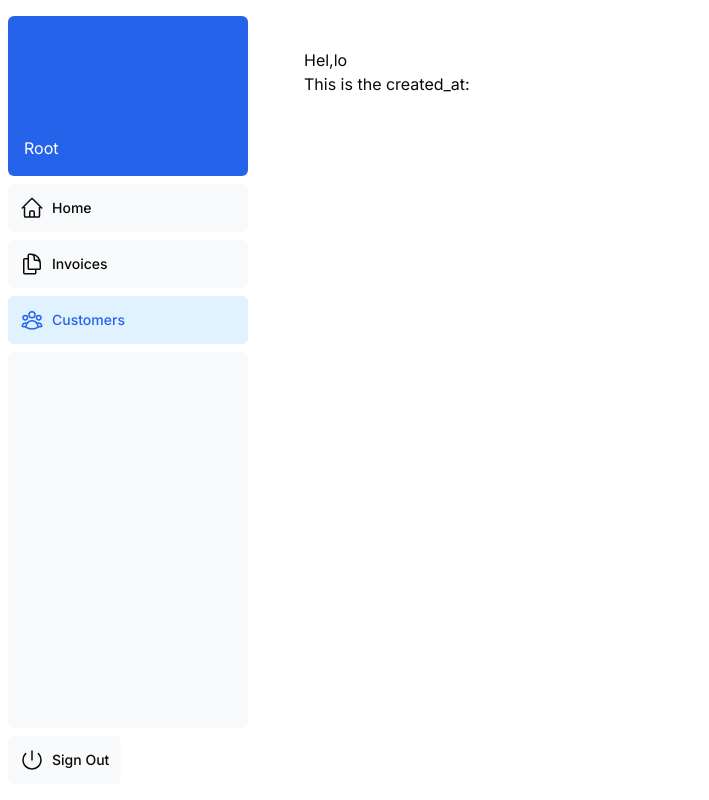
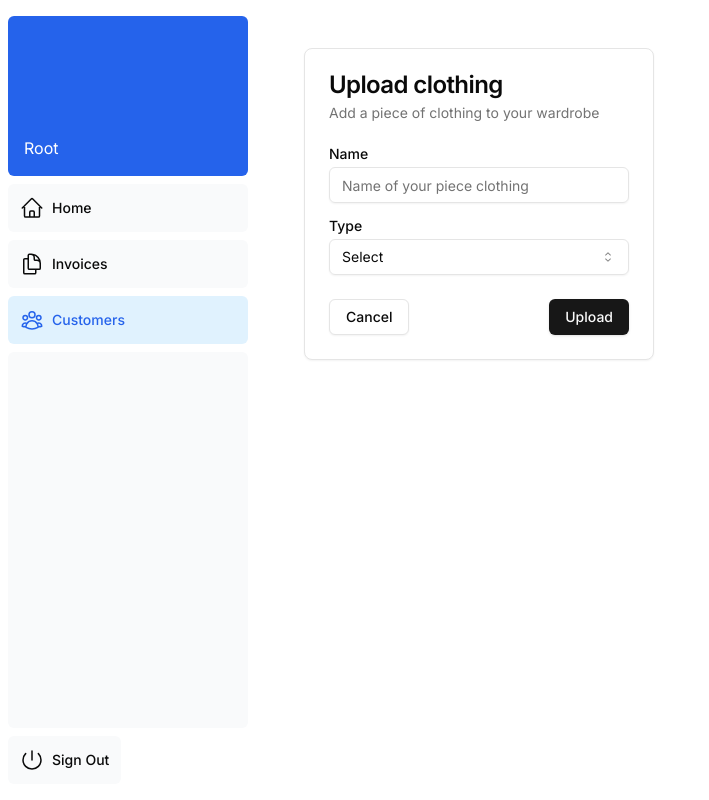
Before and after one commit to pai-grande/hobby-lobby, a Next.js app: page /dashboard/customers in a window 1280 px wide. Shown: the whole page, without its empty margins (0-709 px from the left). Built offline with nearby package versions, Linux system fonts and the light colour scheme; a web font is replaced by a local one.

Commit message:
Started work on dashboard/customers (which will be changed futurely)

```diff
--- a/src/app/dashboard/customers/page.tsx
+++ b/src/app/dashboard/customers/page.tsx
@@ -1,4 +1,22 @@
 import { getRow } from "@/app/lib/actions_supabase";
+import { Button } from "@/components/ui/shadcn/button";
+import {
+  Card,
+  CardHeader,
+  CardTitle,
+  CardDescription,
+  CardContent,
+  CardFooter,
+} from "@/components/ui/shadcn/card";
+import { Input } from "@/components/ui/shadcn/input";
+import { Label } from "@/components/ui/shadcn/label";
+import {
+  Select,
+  SelectContent,
+  SelectItem,
+  SelectTrigger,
+  SelectValue,
+} from "@/components/ui/shadcn/select";
 
 export default async function Page() {
   // call supabase action to get row 1
@@ -7,9 +25,44 @@ export default async function Page() {
   // display result
 
   return (
-    <div>
-      Hel,lo
-      <p>This is the created_at: {row}</p>
-    </div>
+    <Card className="w-[350px]">
+      <CardHeader>
+        <CardTitle>Upload clothing</CardTitle>
+        <CardDescription>
+          Add a piece of clothing to your wardrobe
+        </CardDescription>
+      </CardHeader>
+      <CardContent>
+        <form>
+          <div className="grid w-full items-center gap-4">
+            <div className="flex flex-col space-y-1.5">
+              <Label htmlFor="name">Name</Label>
+              <Input id="name" placeholder="Name of your piece clothing" />
+            </div>
+            <div className="flex flex-col space-y-1.5">
+              <Label htmlFor="framework">Type</Label>
+              <Select>
+                <SelectTrigger id="framework">
+                  <SelectValue placeholder="Select" />
+                </SelectTrigger>
+                <SelectContent position="popper">
+                  <SelectItem value="next">Head</SelectItem>
+                  <SelectItem value="nuxt">Coat</SelectItem>
+                  <SelectItem value="astro">Sweater</SelectItem>
+                  <SelectItem value="sveltekit">Shirt</SelectItem>
+                  <SelectItem value="sveltekit">Trousers</SelectItem>
+                  <SelectItem value="sveltekit">Socks</SelectItem>
+                  <SelectItem value="sveltekit">Shoes</SelectItem>
+                </SelectContent>
+              </Select>
+            </div>
+          </div>
+        </form>
+      </CardContent>
+      <CardFooter className="flex justify-between">
+        <Button variant="outline">Cancel</Button>
+        <Button>Upload</Button>
+      </CardFooter>
+    </Card>
   );
 }
```
